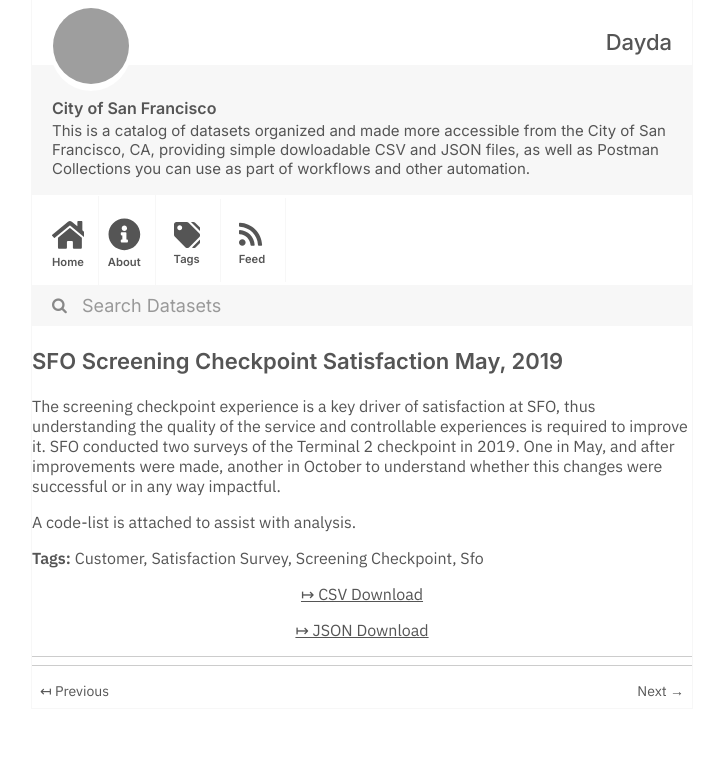
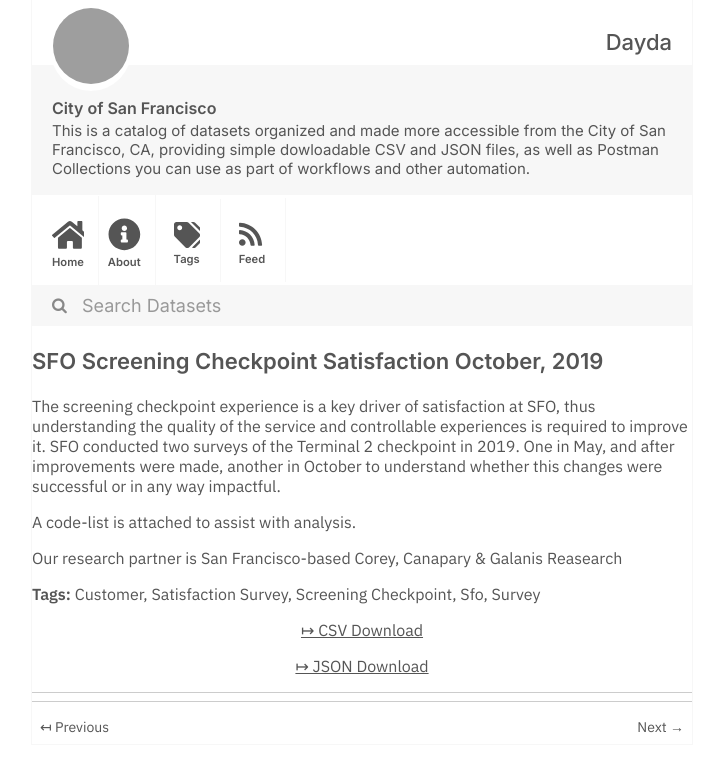
Before and after one commit to dayda-entities/city-of-san-francisco, a Jekyll site: the page built from _posts/2020-11-10-sfo-screening-checkpoint-satis.md, in a window 1280 px wide, cut to the strip 0-772 px from the top of the page. Shown: the whole strip, without its empty margins (278-996 px from the left). Built offline with Jekyll 4.4.1, drawn with Linux system fonts in a browser that asks for light colours; grey boxes are pictures that could not be loaded.

```diff
--- a/_posts/2020-11-10-sfo-screening-checkpoint-satis.md
+++ b/_posts/2020-11-10-sfo-screening-checkpoint-satis.md
@@ -1,7 +1,7 @@
 ---
-title: 'SFO Screening Checkpoint Satisfaction May, 2019'
-created: '2020-11-10T16:56:41.938102'
-modified: '2020-11-10T16:56:41.938112'
+title: 'SFO Screening Checkpoint Satisfaction October, 2019'
+created: '2020-11-10T16:57:06.132866'
+modified: '2020-11-10T16:57:06.132877'
 state: active
 type: dataset
 tags:
@@ -9,13 +9,16 @@ tags:
   - Satisfaction Survey
   - Screening Checkpoint
   - Sfo
+  - Survey
 groups:
   - Local Government
-csv_url: 'https://data.sfgov.org/api/views/jt6x-6hpy/rows.csv?accessType=DOWNLOAD'
-json_url: 'https://data.sfgov.org/api/views/jt6x-6hpy/rows.json?accessType=DOWNLOAD'
+csv_url: 'https://data.sfgov.org/api/views/xyey-v962/rows.csv?accessType=DOWNLOAD'
+json_url: 'https://data.sfgov.org/api/views/xyey-v962/rows.json?accessType=DOWNLOAD'
 layout: post
 
 ---
 The screening checkpoint experience is a key driver of satisfaction at SFO, thus understanding the quality of the service and controllable experiences is required to improve it. SFO conducted two surveys of the Terminal 2 checkpoint in 2019. One in May, and after improvements were made, another in October to understand whether this changes were successful or in any way impactful.
 
 A code-list is attached to assist with analysis.
+
+Our research partner is San Francisco-based Corey, Canapary & Galanis  Reasearch
```
